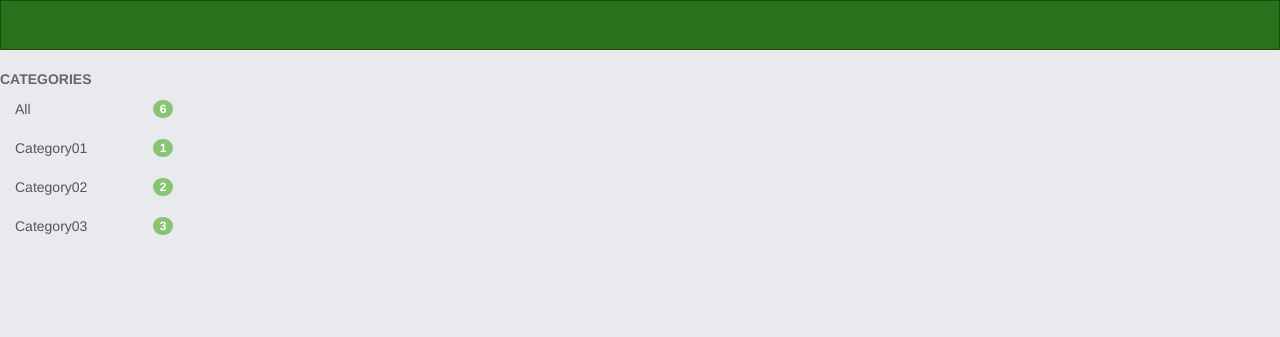
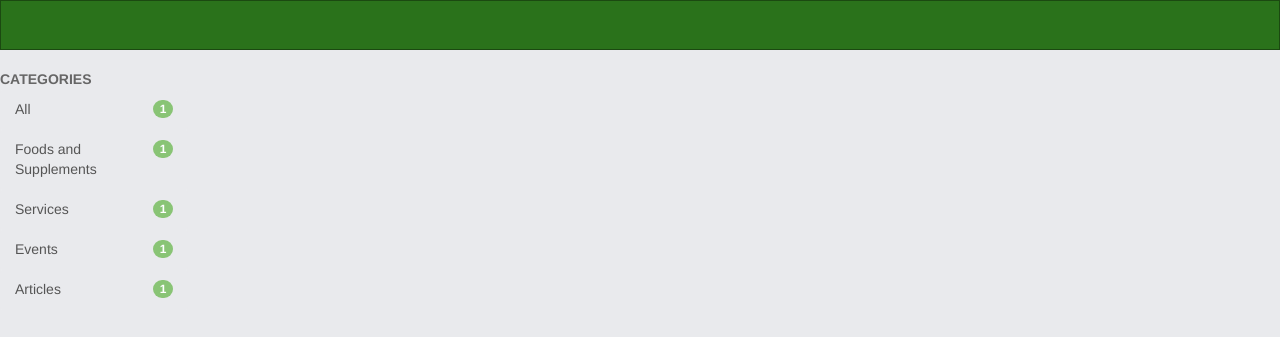
Before and after one commit to alexm2015/himsog, a Django app: page /himsog/ in a window 1280 px wide. Shown: the top 337 px of the page. Run offline with Django 3.2, Linux system fonts and the light colour scheme; some libraries are stand-ins or nearby versions.

Commit message:
Removed hardcoded 'cat' in url for category content list.
Supported category content list.

```diff
--- a/himsog/templates/category_panel.html
+++ b/himsog/templates/category_panel.html
@@ -1,19 +1,38 @@
 <ul id="category-list" class="list-group borderless">
     <li class="nav-header disabled"><b>CATEGORIES</b></li>
+
+    <a href="/himsog/all">
       <button type="button" class="list-group-item">
-    <span class="badge">6</span>
+        <span class="badge">1</span>
           All
       </button>
+    </a>
+
+    <a href="/himsog/food-and-supplements">
       <button type="button" class="list-group-item">
         <span class="badge">1</span>
-    Category01
+          Foods and Supplements
       </button>
+    </a>
+
+    <a href="/himsog/services">
       <button type="button" class="list-group-item">
-    <span class="badge">2</span>
-    Category02
+        <span class="badge">1</span>
+          Services
       </button>
+    </a>
+
+    <a href="/himsog/events">
       <button type="button" class="list-group-item">
-    <span class="badge">3</span>
-    Category03
+        <span class="badge">1</span>
+          Events
       </button>
+    </a>
+
+    <a href="/himsog/articles">
+      <button type="button" class="list-group-item">
+        <span class="badge">1</span>
+          Articles
+      </button>
+    </a>
 </ul>
--- a/himsog/urls.py
+++ b/himsog/urls.py
@@ -12,12 +12,12 @@ homepatterns = [
 
 # Add list of patterns
 contentpatterns = [
-	url(r'^content/(?P<id>[0-9]+)/$', ContentPage.as_view(), name="content_page"),
+    url(r'^content/(?P<id>[0-9]+)/$', ContentPage.as_view(), name="content_page"),
     url(r'^category/$', CategoryView.as_view(), name='index'),
 ]
 
 categorypatterns = [
-	url(r'^cat/(?P<category_slug>[-\w]+)/$', CategoryContentListPage.as_view(), name="content_list_page"),
+    url(r'^(?P<category_slug>[-\w]+)/$', CategoryContentListPage.as_view(), name="content_list_page"),
 ]
 
 urlpatterns = homepatterns + categorypatterns + contentpatterns
--- a/himsog/views/__init__.py
+++ b/himsog/views/__init__.py
@@ -33,13 +33,20 @@ class ContentPage(View):
 
 class CategoryContentListPage(View):
 
-	def get(self, request, category_slug=None):
+    def get(self, request, category_slug=None):
 
-		context = dict()
-		cat_slug = category_slug
+        if not category_slug:
+            return HttpResponse(status=404)
 
-		cat = Category.objects.get(slug_name=cat_slug)
-		contents = Content.objects.filter(category=cat)
+        cat = Category.objects.filter(slug_name=category_slug)
 
-		context['contents'] = contents
-		return render(request, 'category_content_list.html', context)
+        if not cat:
+            #todo
+            return HttpResponse("Page not found!", status=404)
+
+        context = dict()
+        contents = Content.objects.filter(category=cat)
+
+        context['contents'] = contents
+
+        return render(request, 'category_content_list.html', context)
```
Also changed, not shown: himsog/templates/category_content_list.html (+4 -4 lines). Lines whose indentation alone changed are shown as unchanged.
